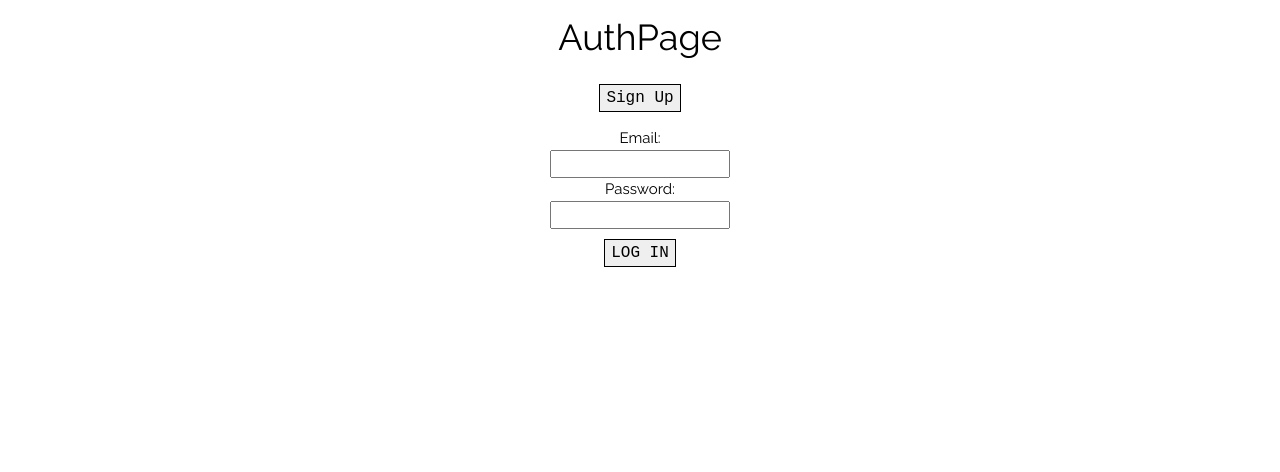
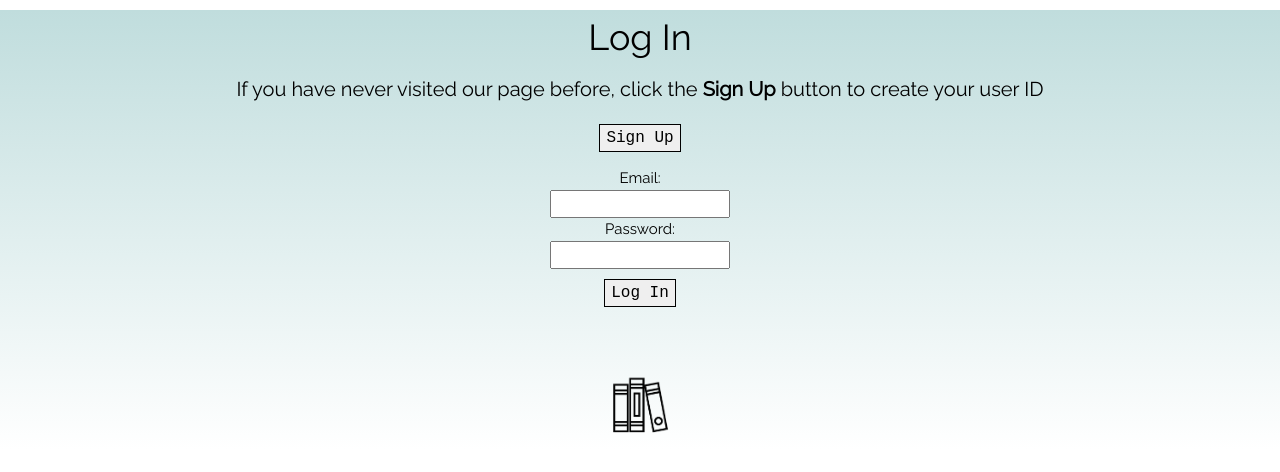
Before and after one commit to owentashlin/project3, a React (Create React App) app: page / in a window 1280 px wide. Shown: the top 472 px of the page. Built offline with nearby package versions, Linux system fonts and the light colour scheme.

Commit message:
adding styling, fixing refresh issue on library page, updating README

```diff
--- a/src/components/AddABookForm/AddABookForm.jsx
+++ b/src/components/AddABookForm/AddABookForm.jsx
@@ -17,7 +17,7 @@ function AddBook({user}) {
     }
 
     const handleSubmit = async function(event) {
-        event.preventDefault()
+        //event.preventDefault()
         console.log('form', book)
         await bookApi.saveBook(book)
         setBook({title:'', author:'', genre:'', status:'', user:''})
--- a/src/components/BookRec/BookRec.css
+++ b/src/components/BookRec/BookRec.css
@@ -1,9 +1,11 @@
 .books {
-    display: inline-block;
+    display: flex;
+    flex-wrap: wrap;
 }
 
 .book-cover {
-    width: 200px;
+    width: 150px;
+    box-shadow: 5px 5px 10px;
 }
 
 .description {
@@ -12,10 +14,10 @@
 }
 
 .article {
-    width: 400px;
+    width: 300px;
     background: linear-gradient(180deg, rgb(192, 221, 221) 0%, rgba(255,255,255,1) 100%);
-    padding-top: 20px;
-    padding-bottom: 10px;
+
+    padding: 20px;
     margin: 15px;
 }
 
@@ -25,6 +27,10 @@
     margin-left: -10%;
 }
 
+.links:hover {
+    color: rgb(88, 139, 139);
+}
+
 .NYTheader {
     width: 500px;
     display: flex;
--- a/src/components/LogInForm/LoginForm.jsx
+++ b/src/components/LogInForm/LoginForm.jsx
@@ -35,7 +35,7 @@ export default function LoginForm({ setUser }) {
           <label>Password: </label>
           <input type="password" name="password" value={credentials.password} onChange={handleChange} required />
           <br></br>
-          <button type="submit">LOG IN</button>
+          <button type="submit">Log In</button>
         </form>
       </div>
       <p className="error-message">&nbsp;{error}</p>
--- a/src/components/ReaderListCard/ReaderListCard.jsx
+++ b/src/components/ReaderListCard/ReaderListCard.jsx
@@ -1,4 +1,3 @@
-import BookList from '../BookList/BookList';
 import './ReaderCard.css'
 
 function ReaderListCard({book}) {
--- a/src/pages/AuthPage/AuthPage.css
+++ b/src/pages/AuthPage/AuthPage.css
@@ -13,3 +13,8 @@
     color: var(--text-light);
     cursor: pointer;
   }
+
+ .auth-page {
+  background-color: rgba(192, 221, 221);
+  background: linear-gradient(180deg, rgba(192, 221, 221) 0%, rgba(255,255,255,1) 100%);
+  }
--- a/src/pages/AuthPage/AuthPage.jsx
+++ b/src/pages/AuthPage/AuthPage.jsx
@@ -1,18 +1,21 @@
 import { useState } from 'react';
 import SignUpForm from '../../components/SignUpForm/SignUpForm';
 import LoginForm from '../../components/LogInForm/LoginForm';
+import './AuthPage.css'
 
 export default function AuthPage({ setUser }) {
   const [showSignUp, setShowSignUp] = useState(false);
   return (
-    <main>
-      <h1>AuthPage</h1>
+    <main className='auth-page'>
+      <h1>Log In</h1>
+      <h4>If you have never visited our page before, click the <strong>Sign Up</strong> button to create your user ID</h4>
       <button onClick={() => setShowSignUp(!showSignUp)}>{showSignUp ? 'Log In' : 'Sign Up'}</button>
       { showSignUp ?
           <SignUpForm setUser={setUser} />
           :
           <LoginForm setUser={setUser} />
-      }
+        }
+        <img className='book-icon' src='/images/Book-small.png' alt='book icon'/>
     </main>
   );
 }
```
Also changed, not shown: 1 other file (tests, documents, lock files or other folders).
